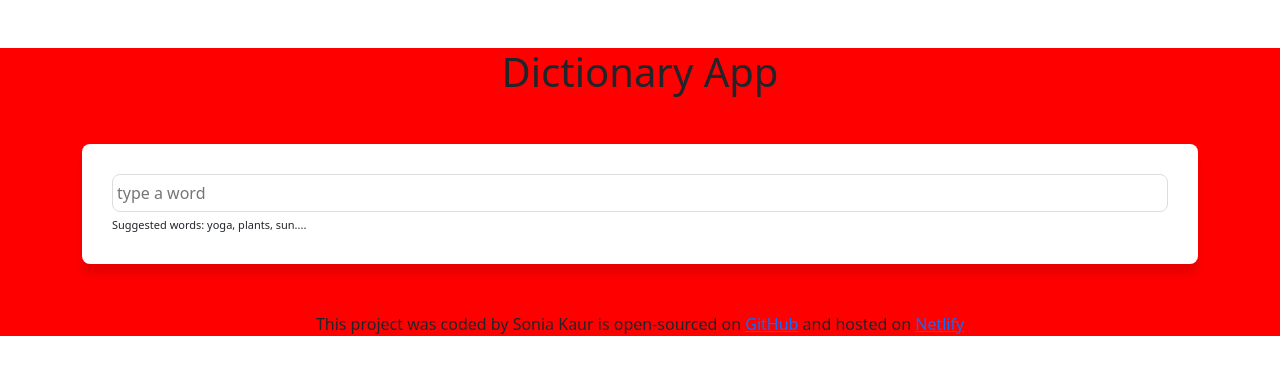
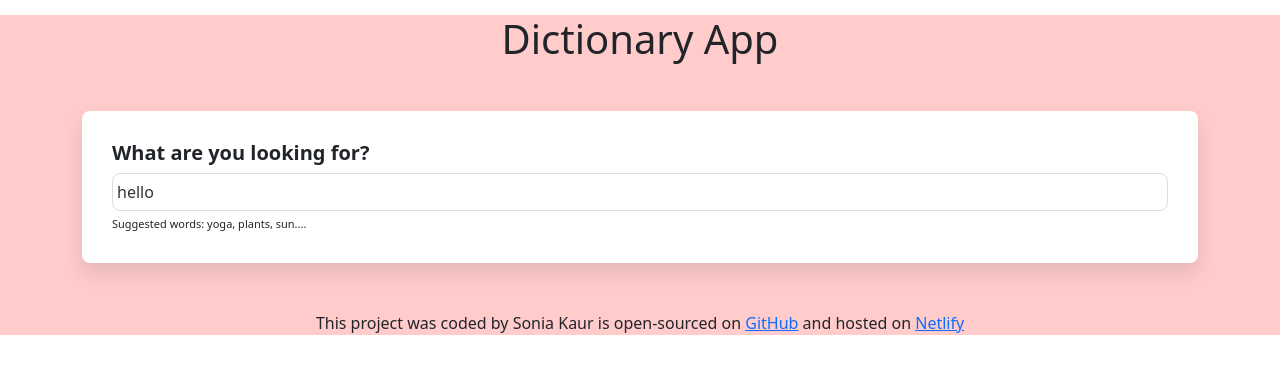
Before and after one commit to sonikaur21/dictionary-app, a React (Create React App) app: page / in a window 1280 px wide. Shown: the top 374 px of the page. Built offline with nearby package versions, Linux system fonts and the light colour scheme; no server answers.

Commit message:
added final css

```diff
--- a/src/App.css
+++ b/src/App.css
@@ -1,8 +1,8 @@
 .App {
-  background-color: red;
+  background-color: #ffcbcb;
 }
 .App-header {
-  margin: 30px 0;
+  margin: 15px 0;
 }
 .App-footer {
   text-align: center;
--- a/src/App.js
+++ b/src/App.js
@@ -5,9 +5,9 @@ function App() {
     <div className="App">
       <div className="container">
         <header className="App-header">
-          <h1 className="mt-5 text-center">Dictionary App</h1>
+          <h1 className="text-center">Dictionary App</h1>
           <main className="mt-5 ">
-            <Dictionary defaultKeyword="sunrise" />
+            <Dictionary defaultKeyword="hello" />
           </main>
         </header>
         <footer className="App-footer mt-5">
--- a/src/Dictionary.css
+++ b/src/Dictionary.css
@@ -2,8 +2,12 @@
   background: white;
   padding: 30px;
   border-radius: 8px;
-  box-shadow: 0 10px 10px rgb(0 0 0 / 10%);
+  box-shadow: 0 10px 20px rgb(0 0 0 / 10%);
   margin: 20px 0;
+}
+.Dictionary h1 {
+  font-size: 20px;
+  font-weight: bold;
 }
 .Dictionary input {
   width: 100%;
--- a/src/Dictionary.js
+++ b/src/Dictionary.js
@@ -31,11 +31,13 @@ export default function Dictionary(props) {
     return (
       <div className="Dictionary ">
         <section>
+          <h1>What are you looking for?</h1>
           <form onSubmit={handleSubmit}>
             <input
               type="search"
               placeholder="type a word"
               onChange={handleKeywordChange}
+              defaultValue={props.defaultKeyword}
             />
           </form>
           <div className="hint">Suggested words: yoga, plants, sun....</div>
--- a/src/Meaning.css
+++ b/src/Meaning.css
@@ -0,0 +1,11 @@
+.Meaning h3 {
+  font-size: 24px;
+  line-height: 1.5;
+  font-weight: bold;
+}
+
+.Meaning .example {
+  color: #70757a;
+  font-style: italic;
+  margin-top: 10px;
+}
--- a/src/Meaning.js
+++ b/src/Meaning.js
@@ -7,8 +7,13 @@ export default function Meaning(props) {
     <div className="Meaning">
       <h3> {props.meaning.partOfSpeech}</h3>
       <Phonetics phonetics={props.meaning.phonetic} />
-      <p>{props.meaning.definition}</p>
-      <p>{props.meaning.example}</p>
+      <div className="definition">
+        {" "}
+        <p>{props.meaning.definition}</p>
+      </div>
+      <div className="example">
+        <p>{props.meaning.example}</p>
+      </div>
       <Synonyms synonyms={props.meaning.synonyms} />
     </div>
   );
--- /dev/null
+++ b/src/Results.css
@@ -0,0 +1,5 @@
+.results h2 {
+  font-size: 36px;
+  font-weight: bold;
+  line-height: 1.5;
+}
--- a/src/Results.js
+++ b/src/Results.js
@@ -1,5 +1,6 @@
 import React from "react";
 import Meaning from "./Meaning";
+import "./Results.css";
 
 export default function Results(props) {
   console.log(props.results);
--- a/src/Synonyms.js
+++ b/src/Synonyms.js
@@ -1,5 +1,5 @@
 import React from "react";
-
+import "./synonyms.css";
 export default function Synonyms(props) {
   if (props.synonyms) {
     return (
--- /dev/null
+++ b/src/synonyms.css
@@ -0,0 +1,11 @@
+.synonyms {
+  margin: 30px 0 0;
+  padding: 0;
+}
+
+.synonyms li {
+  display: inline-block;
+  font-size: 13px;
+  line-height: 1;
+  padding-right: 15px;
+}
```
